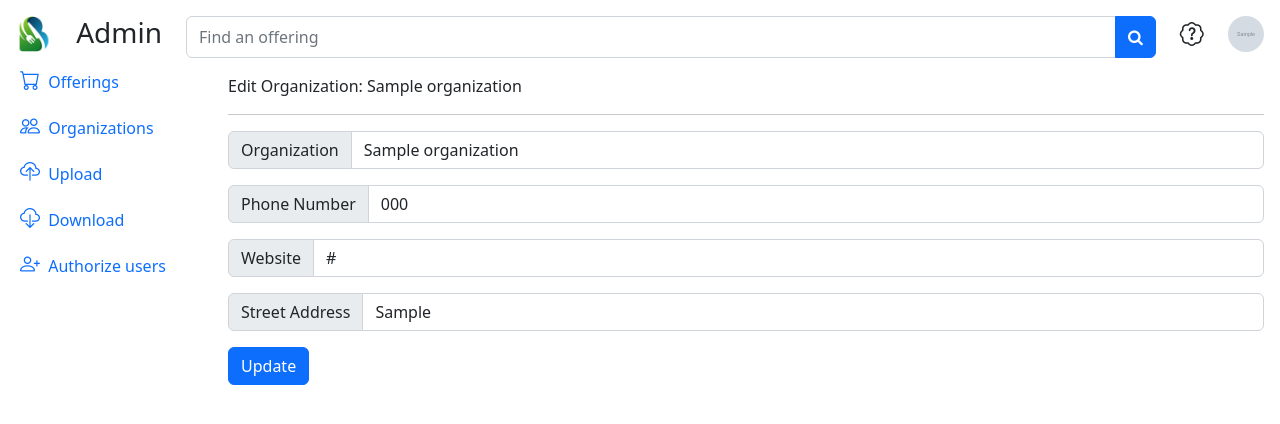
After one commit to aphil311/hudson-food-finder, a Flask app: template admin-panel/templates/edit-organization.html in a window 1280 px wide. The commit adds this page. Shown: the top 424 px of the page. Run offline with Flask 3, Linux system fonts and the light colour scheme; the template is opened without the code that fills it: most values are stand-ins (such as "Sample title", 1, 10 or a date in 2020); grey boxes marked "Sample" are stand-in pictures; some libraries are stand-ins or nearby versions.

Commit message:
sort and edit orgs

```diff
--- a/admin-panel/app.py
+++ b/admin-panel/app.py
@@ -146,6 +146,17 @@ def edit():
         picture=picture)
     return flask.make_response(html_code)
 
+@app.route('/edit-organization', methods=['GET'])
+def edit_organization():
+    # authenticate user
+    picture = authorize()
+
+    organization_id = flask.request.args.get('id')
+    organization = database.get_organization(organization_id)
+    html_code = flask.render_template('edit-organization.html', organization=organization,
+        picture=picture)
+    return flask.make_response(html_code)
+
 @app.route('/send-update', methods=['POST'])
 def send_update():
     # authenticate user
@@ -176,6 +187,21 @@ def send_update():
     offering_id = flask.request.form.get('id')
     database.update_row(offering_id, new_data)
     return flask.redirect('/offerings')
+
+@app.route('/send-update-org', methods=['POST'])
+def send_update_org():
+    # authenticate user
+    authorize()
+
+    new_data = {}
+    new_data['name'] = flask.request.form.get('name')
+    new_data['phone'] = flask.request.form.get('phone')
+    new_data['website'] = flask.request.form.get('website')
+    new_data['address'] = flask.request.form.get('address')
+
+    organization_id = flask.request.form.get('id')
+    database.update_row_org(organization_id, new_data)
+    return flask.redirect('/organizations')
 
 #-----------------------------------------------------------------------
 # upload()
--- /dev/null
+++ b/admin-panel/templates/edit-organization.html
@@ -0,0 +1,41 @@
+<!-- OFFERINGS TAB - edit an offering -->
+{% include 'head.html' %}
+
+<!-- header -->
+<p>Edit Organization: {{ organization.get_org_name() }}</p>
+<hr>
+
+<!-- forn where each field has its current values as a placeholder -->
+<div class="form-group">
+    <form action="/send-update-org" method="post">
+        <!-- hidden input with id -->
+        <input type="hidden" name="id" value="{{ organization.get_id() }}">
+        <!-- must send csrf token -->
+        <input type="hidden" name="csrf_token" value="{{ csrf_token() }}">
+
+        <!-- organization name -->
+        <div class="input-group mb-3">
+            <span class="input-group-text">Organization</span>
+            <input type="text" name="name" class="form-control" value="{{ organization.get_org_name() }}">
+        </div>
+        <!-- phone number -->
+        <div class="input-group mb-3">
+            <span class="input-group-text">Phone Number</span>
+            <input type="text" name="phone" class="form-control" value="{{ organization.get_phone() }}">
+        </div>
+        <!-- website -->
+        <div class="input-group mb-3">
+            <span class="input-group-text">Website</span>
+            <input type="text" name="website" class="form-control" value="{{ organization.get_website() }}">
+        </div>
+        <!-- address -->
+        <div class="input-group mb-3">
+            <span class="input-group-text">Street Address</span>
+            <input type="text" name="address" class="form-control" value="{{ organization.get_street() }}">
+        </div>
+        <!-- submit button -->
+        <button type="submit" class="btn btn-primary">Update</button>
+    </form>
+</div>
+
+{% include 'foot.html' %}
--- a/admin-panel/templates/organizations.html
+++ b/admin-panel/templates/organizations.html
@@ -8,6 +8,7 @@
 <table class="table table-hover">
     <!-- header row -->
     <tr>
+        <th></th>
         <th>Organization</th>
         <th>Phone Number</th>
         <th>Website</th>
@@ -16,6 +17,7 @@
     <!-- make a new row for each organization -->
     {% for organization in organizations %}
     <tr>
+        <td><a class="icon-link" href="edit-organization?id={{ organization.get_id() }}"><i class="bi fa-lg bi-pencil-square"></i></a></td>
         <td>{{ organization.get_org_name() }}</td>
         <td>{{ organization.get_phone() }}</td>
         <td>{{ organization.get_website() }}</td>
```
Also changed, not shown: admin-panel/database.py (+35 -2 lines).
